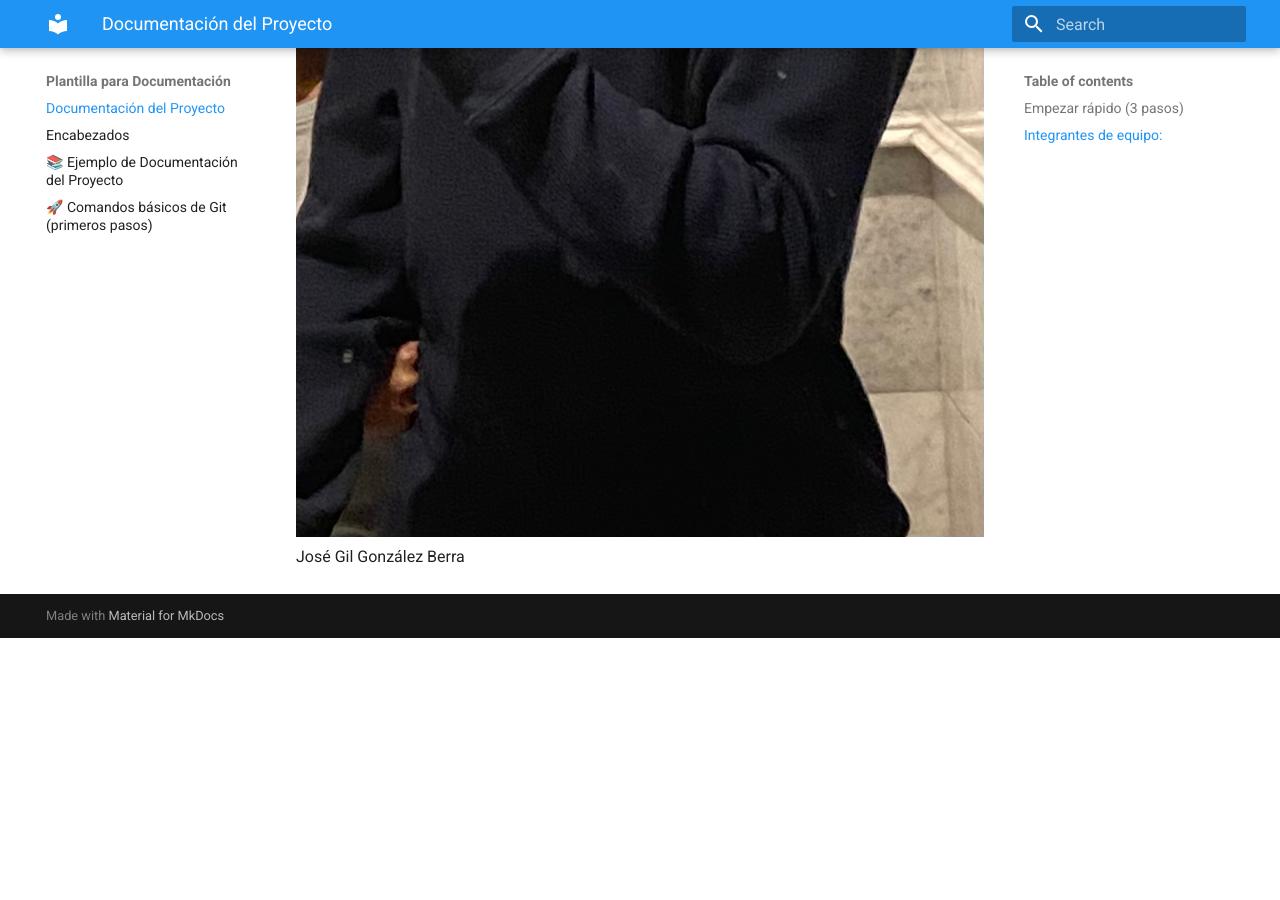
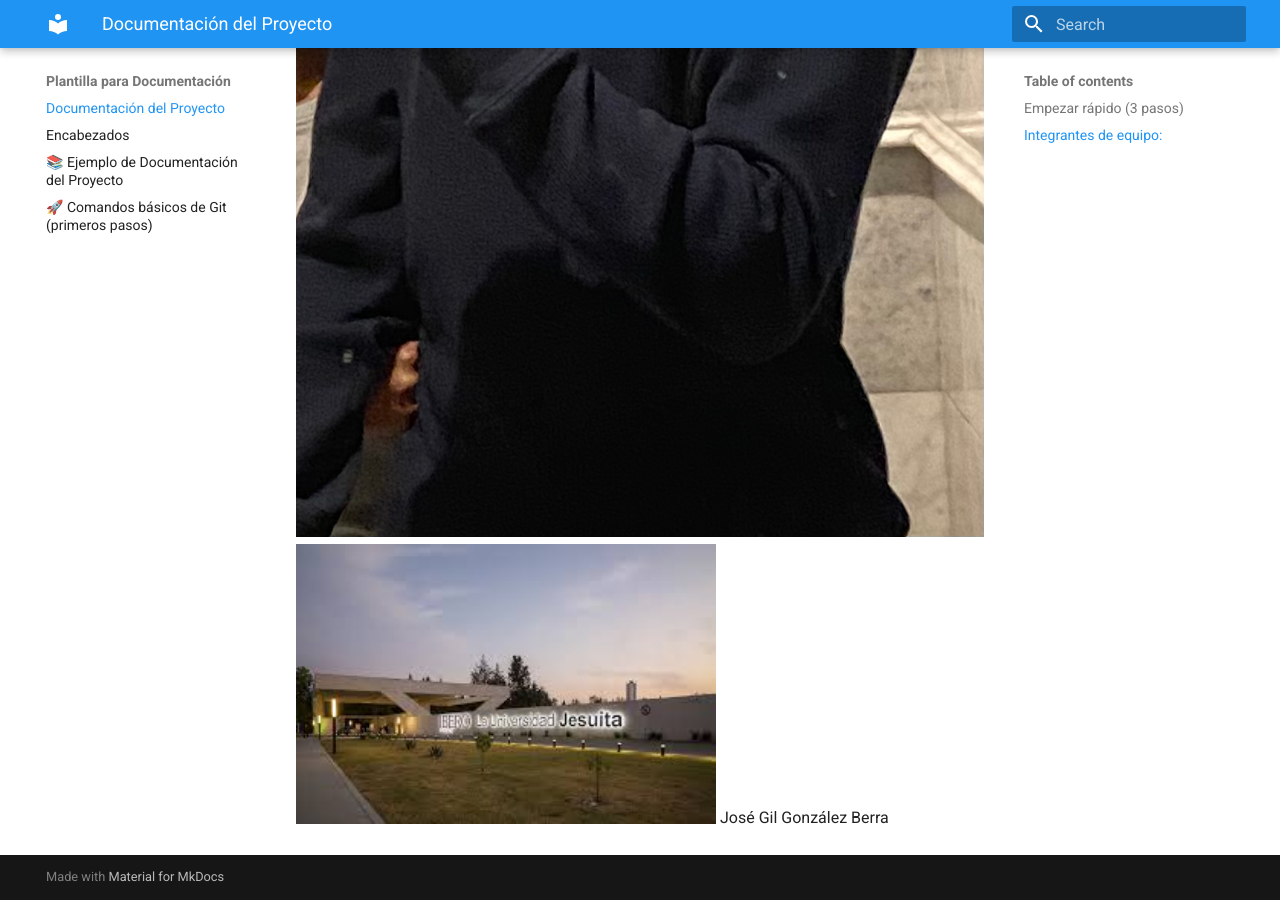
Before and after one commit to AbrahamNoda/Pagina_de_Abraham, an MkDocs documentation site: the page built from docs/index.md, in a window 1280 px wide and 900 px high, scrolled down 1184 px. Built offline with MkDocs 1.6.1 and Material for MkDocs 9.7.7, drawn with Linux system fonts in a browser that asks for light colours; before the commit the page ends 1822 px from its top, so only the background shows below that.

Commit message:
Update index.md

```diff
--- a/docs/index.md
+++ b/docs/index.md
@@ -17,4 +17,5 @@ Esta es una **plantilla** basada en [MkDocs](https://www.mkdocs.org/) + [Materia
 
 Abraham Domínguez Noda
 ![Diagrama del sistema](recursos/imgs/Abrahamfoto.jpg)
+<img src="../recursos/imgs/ibero.jpeg" alt="Diagrama del sistema" width="420">
 José Gil González Berra
```
